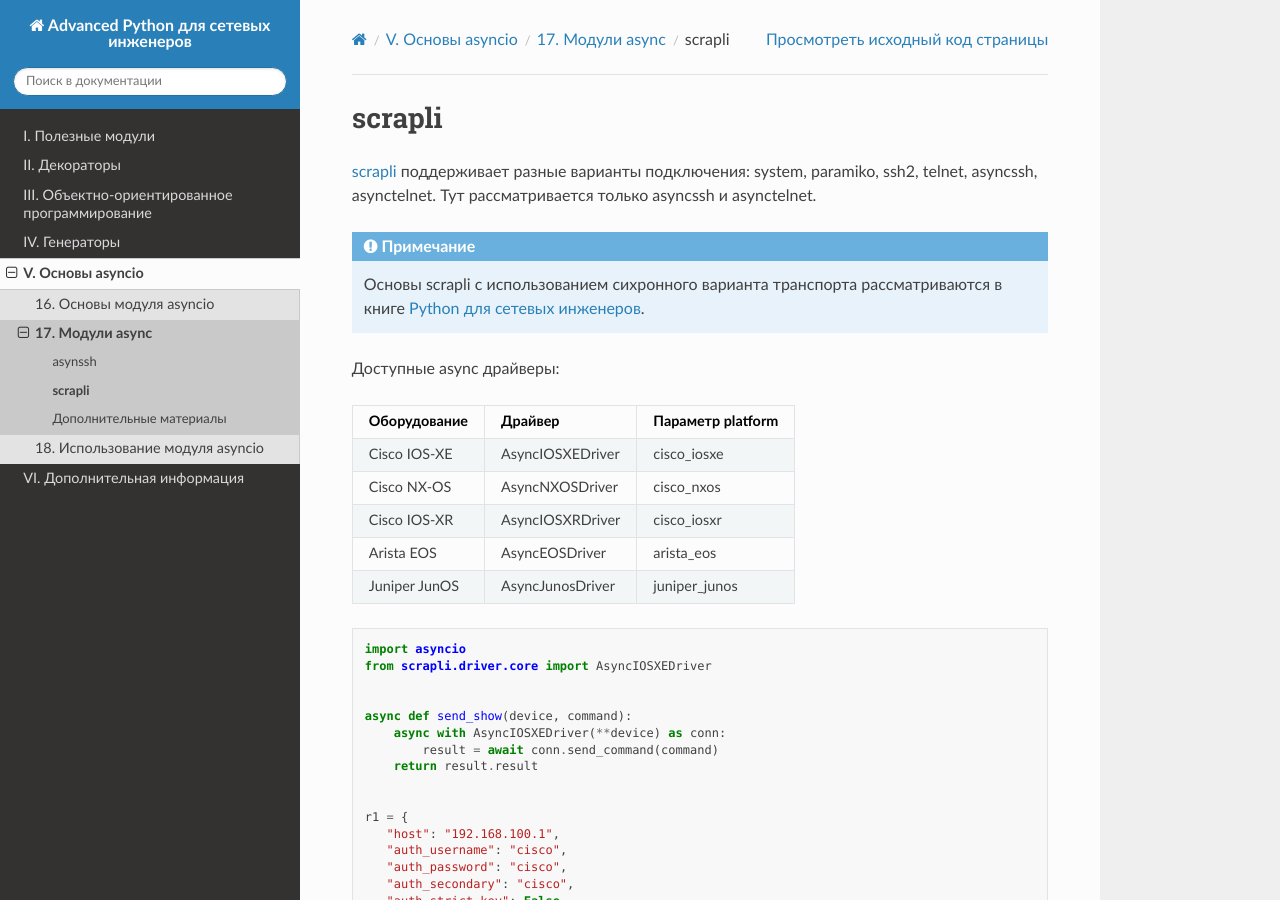
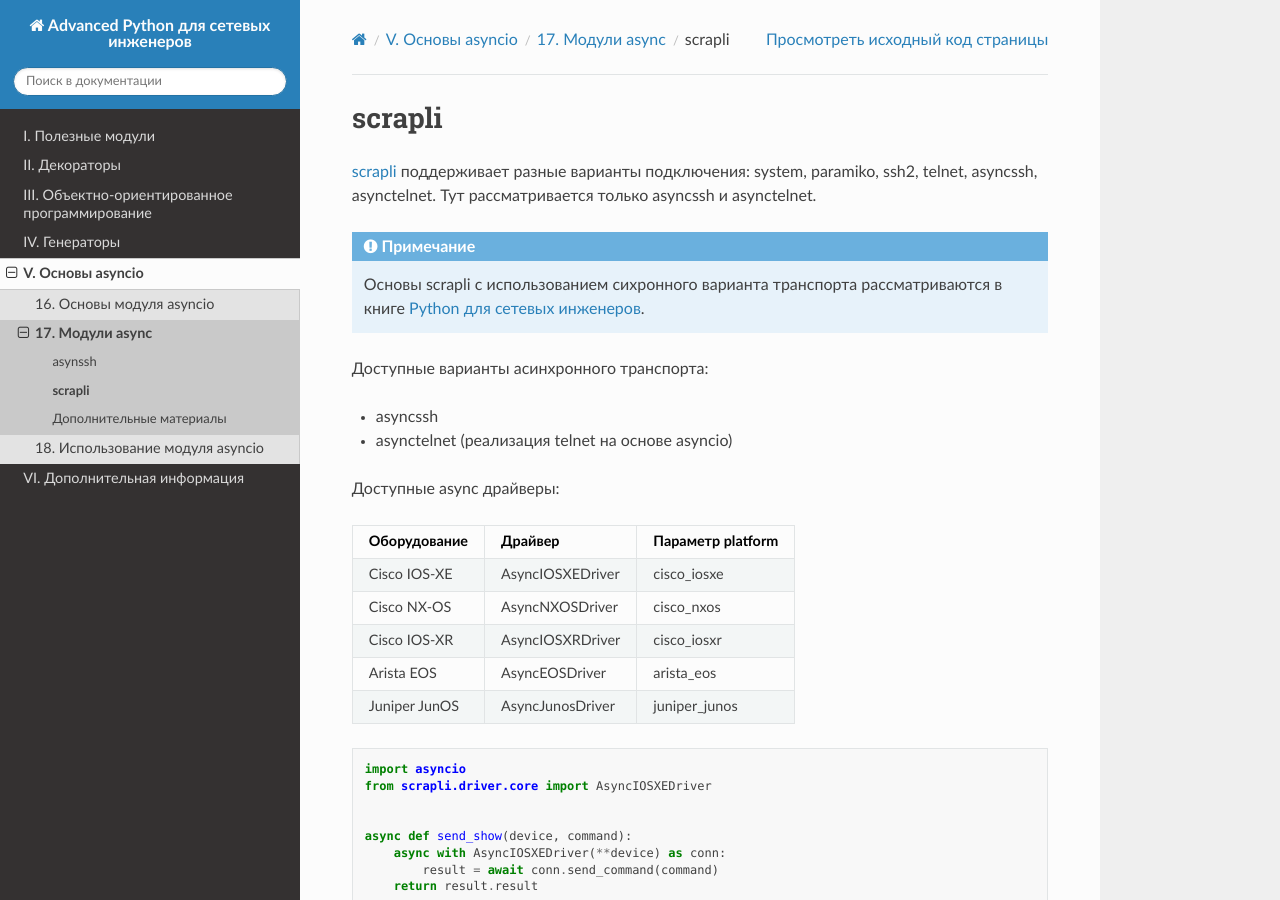
Before and after one commit to natenka/advpyneng-book, a Sphinx documentation site: the page built from docs/source/book/17_async_libraries/scrapli.rst, in a window 1280 px wide and 900 px high. Built offline with Sphinx 7.4.7 and the Read the Docs theme 2.0.0, drawn with Linux system fonts in a browser that asks for light colours; pages that are not in the unit, such as notebooks, are missing from menus.

Commit message:
add scrapli

```diff
--- a/docs/source/book/17_async_libraries/scrapli.rst
+++ b/docs/source/book/17_async_libraries/scrapli.rst
@@ -9,6 +9,12 @@
 
     Основы scrapli с использованием сихронного варианта транспорта рассматриваются
     в книге `Python для сетевых инженеров <https://pyneng.readthedocs.io/ru/latest/book/18_ssh_telnet/scrapli.html>`__.
+
+
+Доступные варианты асинхронного транспорта:
+
+* asyncssh
+* asynctelnet (реализация telnet на основе asyncio)
 
 
 Доступные async драйверы:
```
